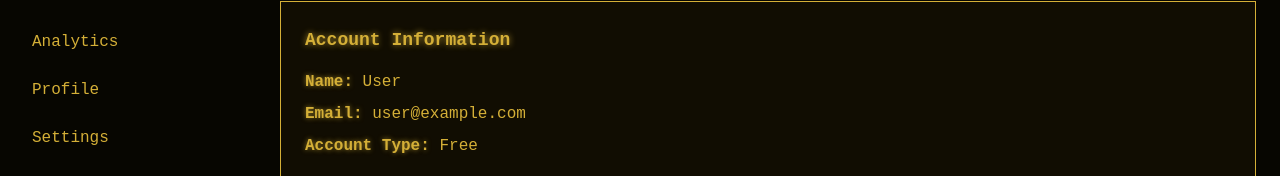
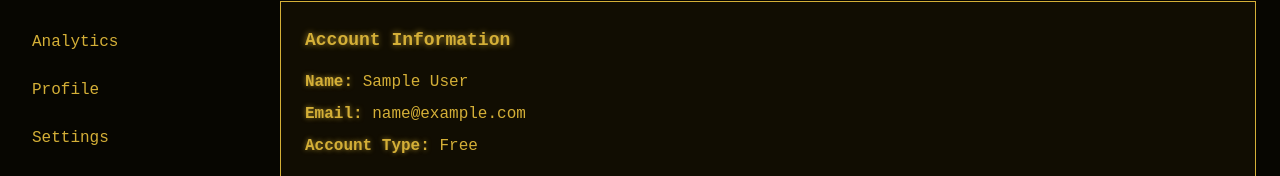
Before and after one commit to Krissh360/Daily-Habit-Tracker, a React (Create React App) app in the folder client/: page /settings in a window 1280 px wide. Shown: the part 167-343 px from the top of the page. Built offline with nearby package versions, Linux system fonts and the light colour scheme; sample sign-in values are in the browser's storage.

Commit message:
fix: user info in settings page is now dynamic

```diff
--- a/client/src/pages/Settings.jsx
+++ b/client/src/pages/Settings.jsx
@@ -1,8 +1,17 @@
 import { useNavigate } from "react-router-dom";
+import { useState, useEffect } from "react";
 
 export default function Settings() {
 
     const navigate = useNavigate();
+    const [user, setUser] = useState(null);
+
+    useEffect(() => {
+      const userData = localStorage.getItem("user");
+      if (userData) {
+        setUser(JSON.parse(userData));
+      }
+    }, []);
 
   const handleLogout = () => {
   localStorage.removeItem("token");
@@ -36,8 +45,8 @@ export default function Settings() {
           </h2>
 
           <div className="space-y-2 text-gray-600">
-            <p><strong>Name:</strong> User</p>
-            <p><strong>Email:</strong> user@example.com</p>
+            <p><strong>Name:</strong> {user?.name || "Loading..."}</p>
+            <p><strong>Email:</strong> {user?.email || "Loading..."}</p>
             <p><strong>Account Type:</strong> Free</p>
           </div>
         </div>
```
